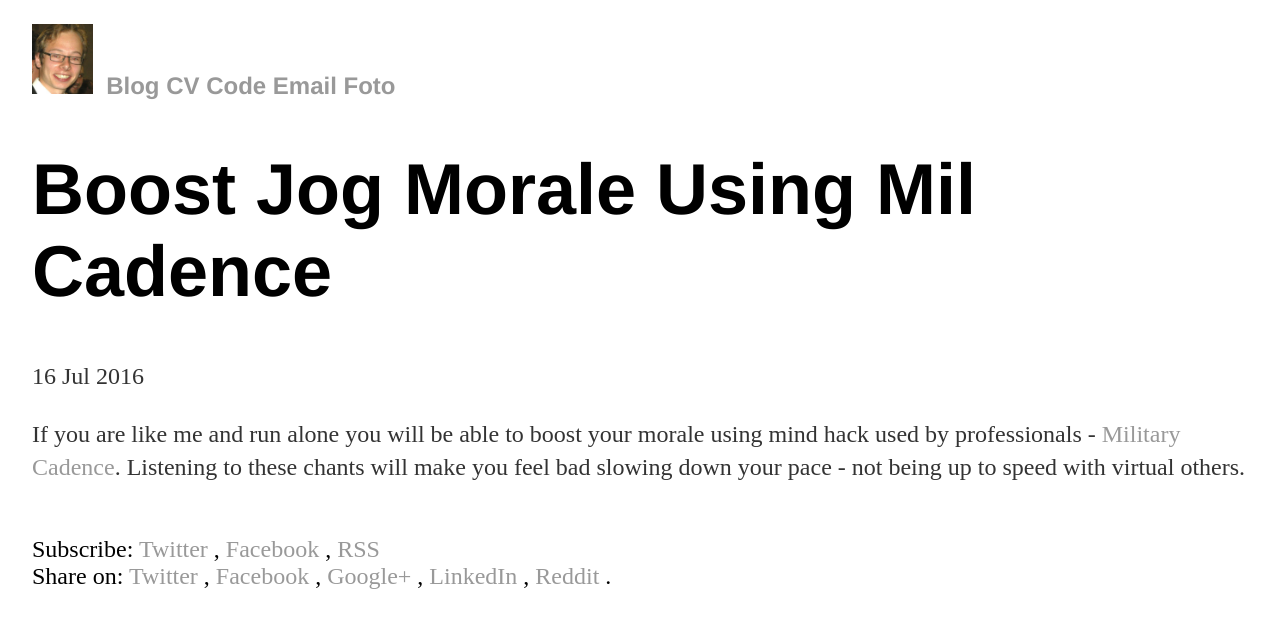
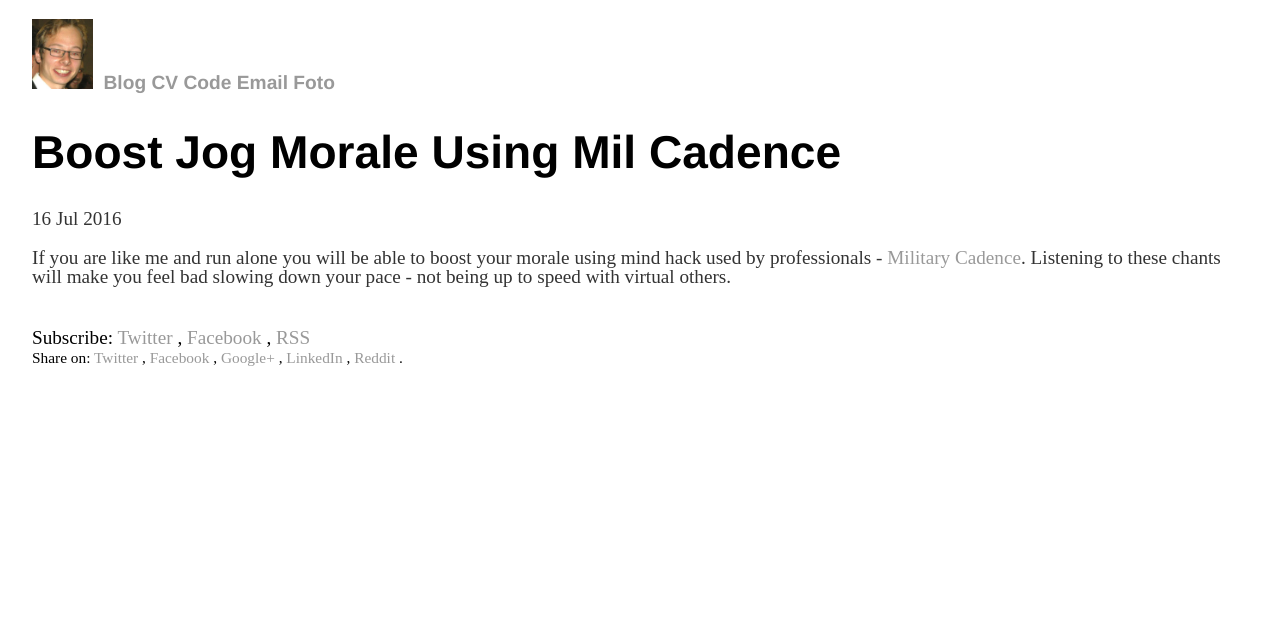
Before and after one commit to vackosar/vackosar.github.io, a Jekyll site: the page built from _posts/2016-07-16-Boost-Jog-Morale-Using-Mil-Cadence.md, in a window 1280 px wide. Shown: the top 628 px of the page. Built offline with Jekyll 4.4.1, drawn with Linux system fonts in a browser that asks for light colours; comment, search, counter and statistics services are not loaded.

Commit message:
smaller font

```diff
--- a/css/main.css
+++ b/css/main.css
@@ -1,7 +1,7 @@
 body {
     width: 95%;
     margin: auto;
-    font-size: 1.5em;
+    font-size: 1.2em;
 }
 nav ul, footer ul {
     font-family:'Helvetica', 'Arial', 'Sans-Serif';
@@ -20,18 +20,18 @@
     text-decoration: underline;
 }
 h1 {
-    font-size: 3em;
+    font-size: 2.4em;
     font-family:'Helvetica', 'Arial', 'Sans-Serif';
 }
 p {
-    line-height: 1.4em;
+    line-height: 1em;
     color: #333;
 }
 footer {
     border-top: 1px solid #d5d5d5;
-    font-size: .8em;
+    font-size: 0.64em;
 }
 
 .share-page {
-    font-size: 1em;
+    font-size: 0.8em;
 }
```
